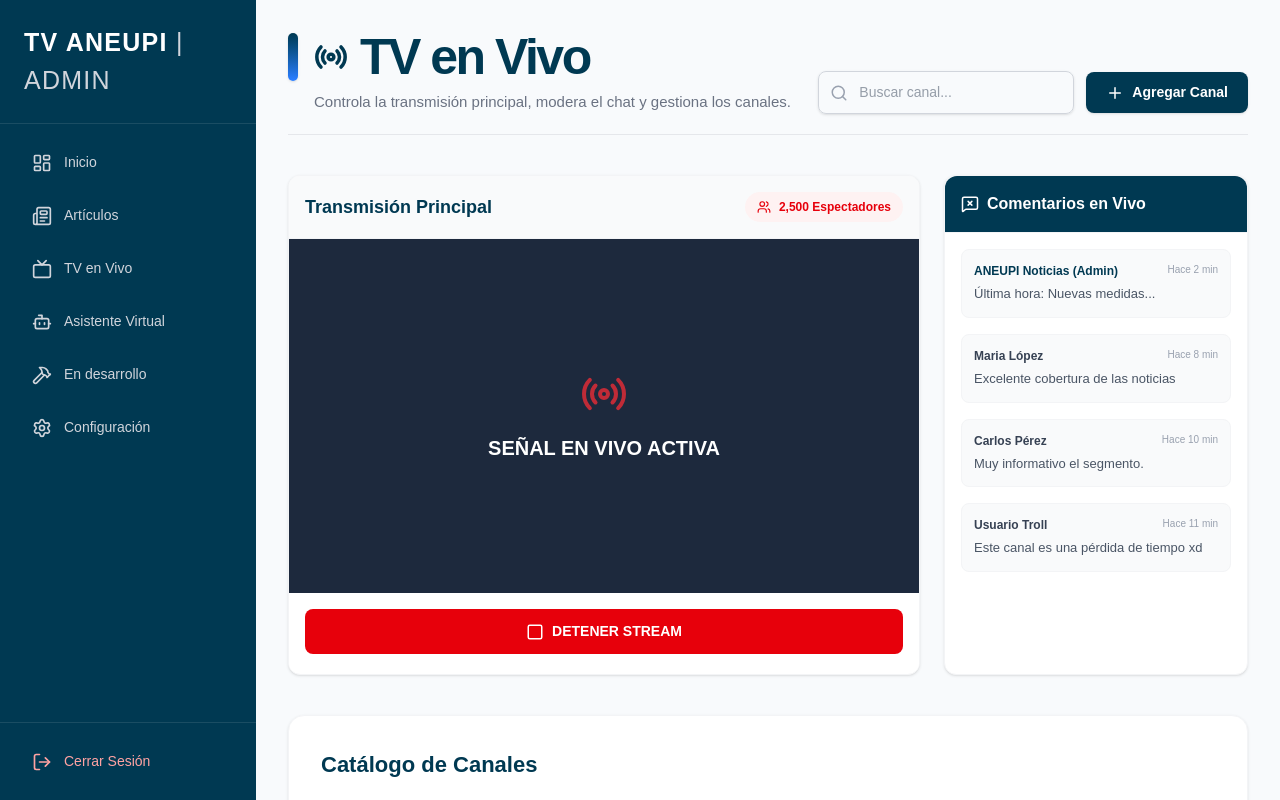
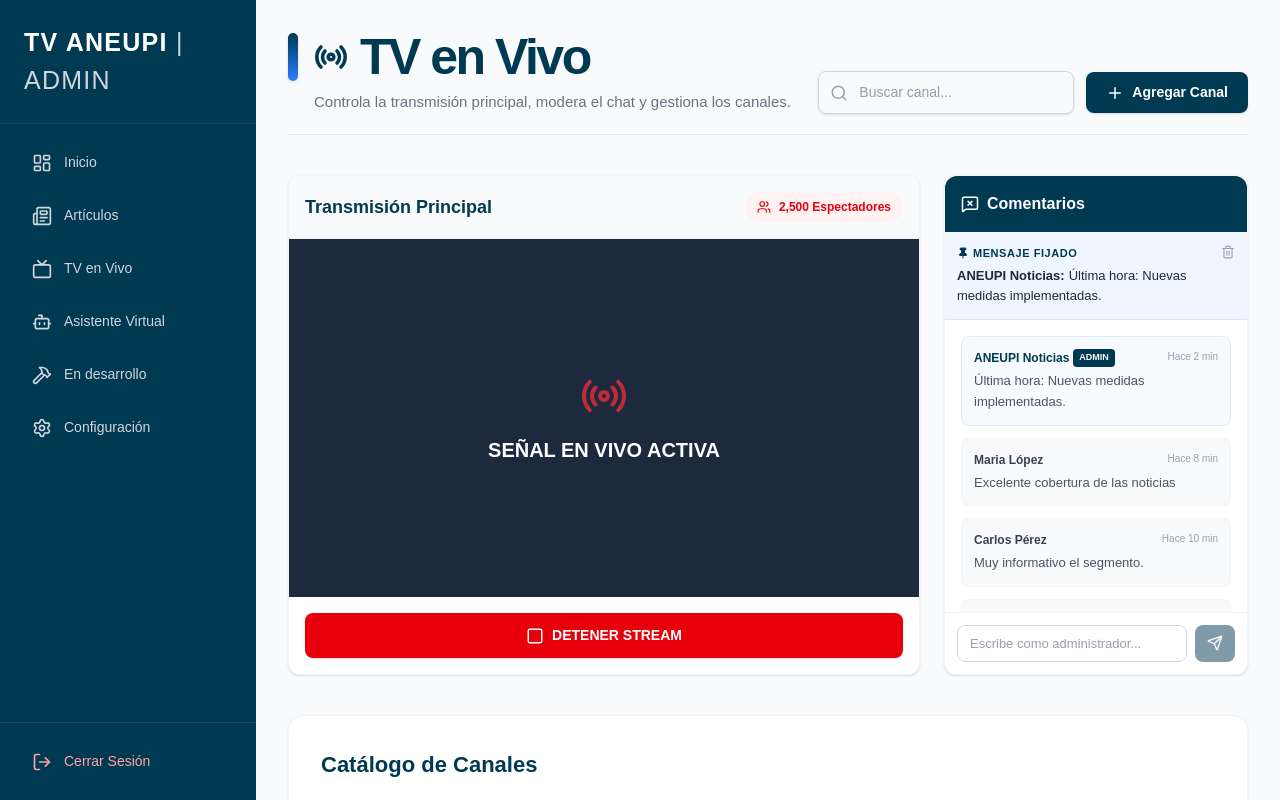
Before and after one commit to JoffreDavid/tv-aneupi, a Next.js app: page /tv-vivo in a window 1280 px wide. Built offline with nearby package versions, Linux system fonts and the light colour scheme.

Commit message:
tv-vivo, agregar fijar mensaje

```diff
--- a/src/app/tv-vivo/page.tsx
+++ b/src/app/tv-vivo/page.tsx
@@ -1,7 +1,7 @@
 'use client';
 
 import { useState } from 'react';
-import { Play, Square, Trash2, Edit, Radio, Users, MessageSquareX, Plus, ExternalLink, Search, ChevronLeft, ChevronRight } from 'lucide-react';
+import { Play, Square, Trash2, Edit, Radio, Users, MessageSquareX, Plus, ExternalLink, Search, ChevronLeft, ChevronRight, Pin, Send } from 'lucide-react';
 
 // --- INTERFACES PARA TYPESCRIPT ---
 interface Comment {
@@ -27,12 +27,15 @@ export default function TvVivoAdminPage() {
   const [searchTerm, setSearchTerm] = useState(''); // Estado para el buscador
   const [isStreaming, setIsStreaming] = useState(true);
 
+  // Estados para el Chat
   const [comments, setComments] = useState<Comment[]>([
-    { id: 1, user: 'ANEUPI Noticias', text: 'Última hora: Nuevas medidas...', time: 'Hace 2 min', isModerator: true },
+    { id: 1, user: 'ANEUPI Noticias', text: 'Última hora: Nuevas medidas implementadas.', time: 'Hace 2 min', isModerator: true },
     { id: 2, user: 'Maria López', text: 'Excelente cobertura de las noticias', time: 'Hace 8 min' },
     { id: 3, user: 'Carlos Pérez', text: 'Muy informativo el segmento.', time: 'Hace 10 min' },
     { id: 4, user: 'Usuario Troll', text: 'Este canal es una pérdida de tiempo xd', time: 'Hace 11 min' },
   ]);
+  const [newComment, setNewComment] = useState('');
+  const [pinnedCommentId, setPinnedCommentId] = useState<number | null>(1); // El id 1 fijado por defecto para la demostración
 
   const [channels, setChannels] = useState<Channel[]>([
     { id: 1, title: 'ANEUPI Noticias 24/7', category: 'Noticias', viewers: 2500, isLive: true, image: 'bg-blue-900', url: 'https://youtube.com' },
@@ -51,13 +54,35 @@ export default function TvVivoAdminPage() {
     channel.category.toLowerCase().includes(searchTerm.toLowerCase())
   );
 
-  // --- FUNCIONES DE ACCIÓN (SALA DE CONTROL) ---
+  // --- FUNCIONES DE ACCIÓN (SALA DE CONTROL Y CHAT) ---
   const toggleStream = () => setIsStreaming(!isStreaming);
 
   const deleteComment = (id: number) => {
     if (confirm('¿Eliminar este comentario del chat público?')) {
       setComments(comments.filter(c => c.id !== id));
+      if (pinnedCommentId === id) setPinnedCommentId(null); // Quitar el fijado si se elimina
     }
+  };
+
+  const togglePinComment = (id: number) => {
+    // Si ya está fijado, lo desfija. Si no, lo fija.
+    setPinnedCommentId(prevId => prevId === id ? null : id);
+  };
+
+  const handleSendComment = (e: React.FormEvent) => {
+    e.preventDefault();
+    if (!newComment.trim()) return;
+
+    const commentToAdd: Comment = {
+      id: Date.now(),
+      user: 'Admin ANEUPI', // Usuario por defecto del admin
+      text: newComment,
+      time: 'Justo ahora',
+      isModerator: true
+    };
+
+    setComments([commentToAdd, ...comments]); // Agrega el mensaje al principio de la lista
+    setNewComment('');
   };
 
   // --- FUNCIONES DE GESTIÓN DE CANALES ---
@@ -119,13 +144,10 @@ export default function TvVivoAdminPage() {
     <div className="space-y-10 relative">
       <style dangerouslySetInnerHTML={{ __html: `.scrollbar-hide::-webkit-scrollbar { display: none; }` }} />
 
-      {/* 1. CABECERA DE LA PÁGINA  */}
+      {/* 1. CABECERA DE LA PÁGINA */}
       <div className="flex flex-col md:flex-row justify-between items-start md:items-end gap-6 border-b border-gray-200 pb-5">
-
-
         <div className="flex flex-col">
           <div className="flex items-center gap-4">
-            {/* Barra lateral de acento */}
             <div className="w-2.5 h-10 md:h-12 bg-gradient-to-b from-[#003952] to-blue-500 rounded-full shadow-sm"></div>
             <div className="flex items-center gap-3">
               <Radio size={34} className="text-[#003952]" strokeWidth={2.5} />
@@ -163,7 +185,9 @@ export default function TvVivoAdminPage() {
 
       {/* BLOQUE 1: SALA DE CONTROL Y MODERACIÓN */}
       <div className="grid grid-cols-1 lg:grid-cols-3 gap-6">
-        <div className="lg:col-span-2 bg-white rounded-xl shadow-sm border border-gray-100 overflow-hidden">
+
+        {/* Transmisión Principal */}
+        <div className="lg:col-span-2 bg-white rounded-xl shadow-sm border border-gray-100 overflow-hidden flex flex-col h-full">
           <div className="p-4 border-b border-gray-100 flex justify-between items-center bg-gray-50">
             <h2 className="!text-[18px] font-bold text-[#003952]">Transmisión Principal</h2>
             <div className="flex items-center gap-2 text-[12px] font-bold text-red-600 bg-red-50 px-3 py-1.5 rounded-full">
@@ -171,7 +195,7 @@ export default function TvVivoAdminPage() {
             </div>
           </div>
 
-          <div className={`aspect-video flex flex-col items-center justify-center transition-colors ${isStreaming ? 'bg-slate-800' : 'bg-black'}`}>
+          <div className={`flex-1 flex flex-col items-center justify-center transition-colors min-h-[300px] ${isStreaming ? 'bg-slate-800' : 'bg-black'}`}>
             {isStreaming ? (
               <div className="text-center text-white">
                 <Radio size={48} className="mx-auto mb-4 animate-pulse text-red-500" />
@@ -188,43 +212,95 @@ export default function TvVivoAdminPage() {
           <div className="p-4 bg-white flex gap-4">
             <button
               onClick={toggleStream}
-              className={`flex-1 flex items-center justify-center gap-2 py-3 rounded-lg font-bold text-white transition-colors text-[14px] ${isStreaming ? 'bg-red-600 hover:bg-red-700' : 'bg-green-600 hover:bg-green-700'}`}
+              className={`flex-1 flex items-center justify-center gap-2 py-3 rounded-lg font-bold text-white transition-colors text-[14px] shadow-sm ${isStreaming ? 'bg-red-600 hover:bg-red-700' : 'bg-green-600 hover:bg-green-700'}`}
             >
               {isStreaming ? <><Square size={18} /> DETENER STREAM</> : <><Play size={18} /> INICIAR STREAM</>}
             </button>
           </div>
         </div>
 
-        {/* Panel de Moderación */}
-        <div className="bg-white rounded-xl shadow-sm border border-gray-100 flex flex-col h-full min-h-[500px]">
+        {/* Panel de Moderación (Chat) */}
+        <div className="bg-white rounded-xl shadow-sm border border-gray-100 flex flex-col h-[500px]">
           <div className="p-4 border-b border-gray-100 bg-[#003952] text-white rounded-t-xl">
             <h2 className="!text-[16px] font-bold !text-white flex items-center gap-2">
-              <MessageSquareX size={18} /> Comentarios en Vivo
+              <MessageSquareX size={18} /> Comentarios
             </h2>
           </div>
 
-          <div className="p-4 flex-1 overflow-y-auto space-y-4 max-h-[420px]">
+          {/* SECCIÓN DEL COMENTARIO FIJADO */}
+          {pinnedCommentId && comments.find(c => c.id === pinnedCommentId) && (
+            <div className="p-3 bg-blue-50 border-b border-blue-100 relative">
+              <div className="flex items-center gap-1 text-[#003952] text-[11px] font-bold mb-1 uppercase tracking-wider">
+                <Pin size={12} fill="currentColor" /> Mensaje Fijado
+              </div>
+              <p className="text-[13px] text-gray-800 pr-6">
+                <span className="font-bold mr-1">{comments.find(c => c.id === pinnedCommentId)?.user}:</span>
+                {comments.find(c => c.id === pinnedCommentId)?.text}
+              </p>
+              <button
+                onClick={() => setPinnedCommentId(null)}
+                className="absolute top-3 right-3 text-gray-400 hover:text-red-500 transition-colors"
+                title="Desfijar mensaje"
+              >
+                <Trash2 size={14} />
+              </button>
+            </div>
+          )}
+
+          {/* LISTA DE COMENTARIOS */}
+          <div className="p-4 flex-1 overflow-y-auto space-y-3">
             {comments.map(comment => (
-              <div key={comment.id} className="group relative bg-gray-50 p-3 rounded-lg border border-gray-100 hover:border-red-200 transition-colors">
+              <div key={comment.id} className={`group relative p-3 rounded-lg border transition-colors ${comment.isModerator ? 'bg-blue-50/50 border-blue-100' : 'bg-gray-50 border-gray-100 hover:border-gray-200'}`}>
                 <div className="flex justify-between items-start mb-1">
-                  <span className={`font-bold text-[12px] ${comment.isModerator ? 'text-[#003952]' : 'text-gray-700'}`}>
-                    {comment.user} {comment.isModerator && '(Admin)'}
+                  <span className={`font-bold text-[12px] flex items-center gap-1 ${comment.isModerator ? 'text-[#003952]' : 'text-gray-700'}`}>
+                    {comment.user} {comment.isModerator && <span className="bg-[#003952] text-white text-[9px] px-1.5 py-0.5 rounded uppercase">Admin</span>}
                   </span>
                   <span className="text-[10px] text-gray-400">{comment.time}</span>
                 </div>
-                <p className="text-[13px] text-gray-600">{comment.text}</p>
+                <p className="text-[13px] text-gray-600 pr-10">{comment.text}</p>
 
+                {/* BOTONES DE ACCIÓN FLOTANTES */}
+                <div className="absolute top-2 right-2 flex gap-1 opacity-0 group-hover:opacity-100 transition-opacity">
+                  <button
+                    onClick={() => togglePinComment(comment.id)}
+                    className={`p-1.5 rounded transition-colors ${pinnedCommentId === comment.id ? 'bg-[#003952] text-white' : 'bg-white text-gray-400 hover:text-[#003952] shadow-sm'}`}
+                    title={pinnedCommentId === comment.id ? "Desfijar" : "Fijar mensaje"}
+                  >
+                    <Pin size={14} />
+                  </button>
                   <button
                     onClick={() => deleteComment(comment.id)}
-                  className="absolute top-2 right-2 p-1.5 bg-red-100 text-red-600 rounded opacity-0 group-hover:opacity-100 transition-opacity hover:bg-red-200"
+                    className="p-1.5 bg-white text-red-400 rounded hover:text-red-600 hover:bg-red-50 transition-colors shadow-sm"
                     title="Eliminar comentario"
                   >
                     <Trash2 size={14} />
                   </button>
                 </div>
+              </div>
             ))}
             {comments.length === 0 && <p className="text-center text-gray-400 mt-10 text-[14px]">Chat vacío</p>}
           </div>
+
+          {/* CAJA PARA ESCRIBIR MENSAJE COMO ADMIN */}
+          <div className="p-3 border-t border-gray-100 bg-white rounded-b-xl">
+            <form onSubmit={handleSendComment} className="flex gap-2">
+              <input
+                type="text"
+                value={newComment}
+                onChange={(e) => setNewComment(e.target.value)}
+                placeholder="Escribe como administrador..."
+                className="flex-1 px-3 py-2 border border-gray-300 rounded-lg text-[13px] focus:outline-none focus:ring-2 focus:ring-[#003952]"
+              />
+              <button
+                type="submit"
+                disabled={!newComment.trim()}
+                className="bg-[#003952] text-white px-3 py-2 rounded-lg hover:bg-[#002233] transition-colors disabled:opacity-50 disabled:cursor-not-allowed flex items-center justify-center"
+              >
+                <Send size={16} />
+              </button>
+            </form>
+          </div>
+
         </div>
       </div>
 
```
Lines whose indentation alone changed are shown as unchanged.
